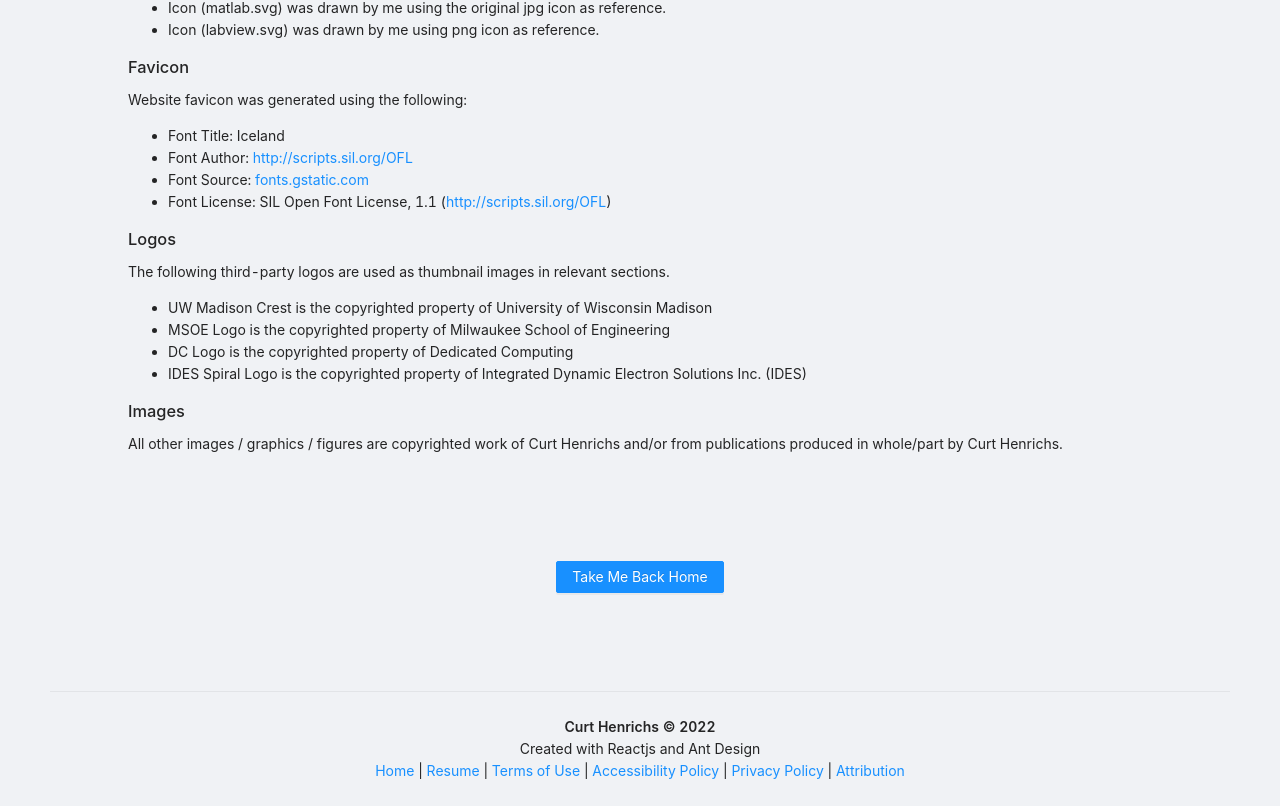
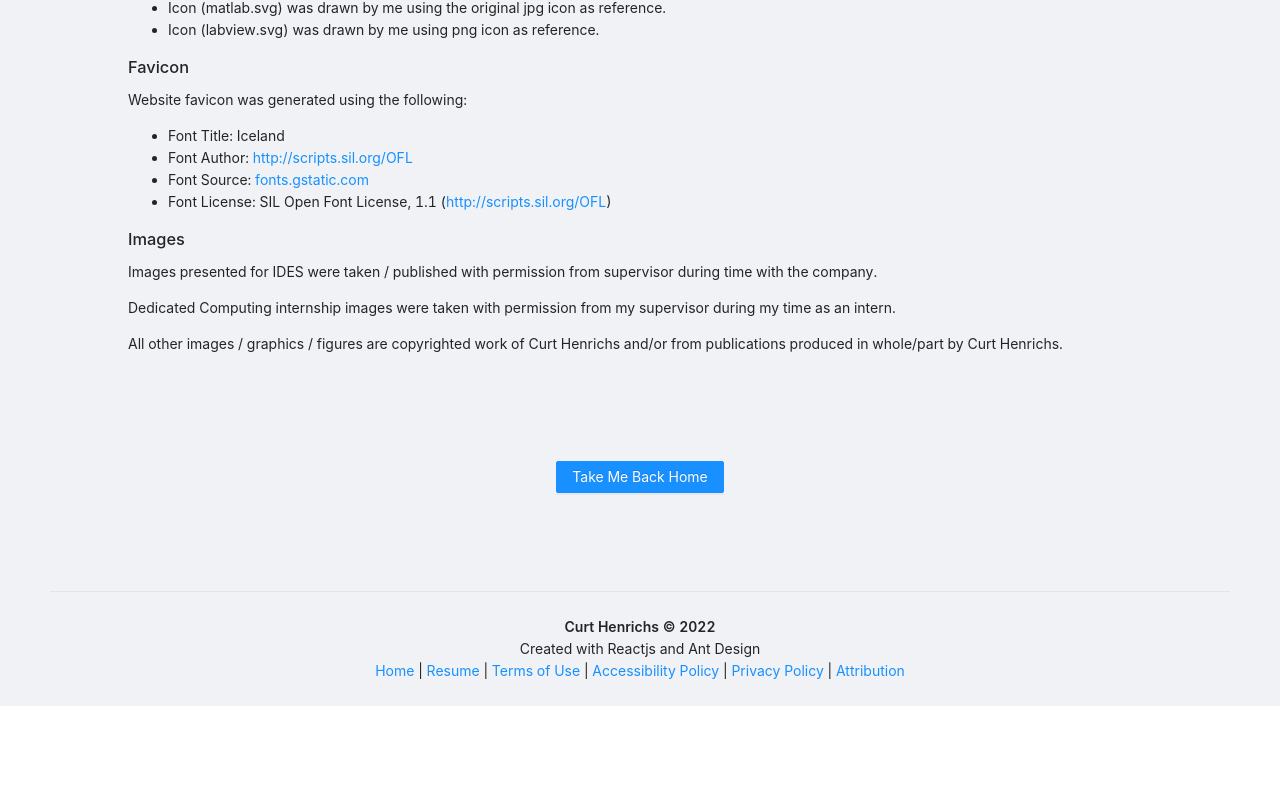
Before and after one commit to curthenrichs/curthenrichs.github.io, a React (Create React App) app: page /attribution in a window 1280 px wide. Shown: the part 1473-2279 px from the top of the page. After the commit the page ends 2179 px from the top, so only its background shows below. Built offline with nearby package versions, Linux system fonts and the light colour scheme.

Commit message:
updating attribution clause

```diff
--- a/src/pages/sections/attribution/Home.jsx
+++ b/src/pages/sections/attribution/Home.jsx
@@ -174,18 +174,15 @@ const SectionHome = () => {
           )
         </li>
       </ul>
-      <h3>Logos</h3>
-      <p>The following third-party logos are used as thumbnail images in relevant sections.</p>
-      <ul>
-        <li>UW Madison Crest is the copyrighted property of University of Wisconsin Madison</li>
-        <li>MSOE Logo is the copyrighted property of Milwaukee School of Engineering</li>
-        <li>DC Logo is the copyrighted property of Dedicated Computing</li>
-        <li>
-          IDES Spiral Logo is the copyrighted property of Integrated Dynamic Electron Solutions Inc.
-          (IDES)
-        </li>
-      </ul>
       <h3>Images</h3>
+      <p>
+        Images presented for IDES were taken / published with permission from supervisor during time
+        with the company.
+      </p>
+      <p>
+        Dedicated Computing internship images were taken with permission from my supervisor during
+        my time as an intern.
+      </p>
       <p>
         All other images / graphics / figures are copyrighted work of Curt Henrichs and/or from
         publications produced in whole/part by Curt Henrichs.
```
